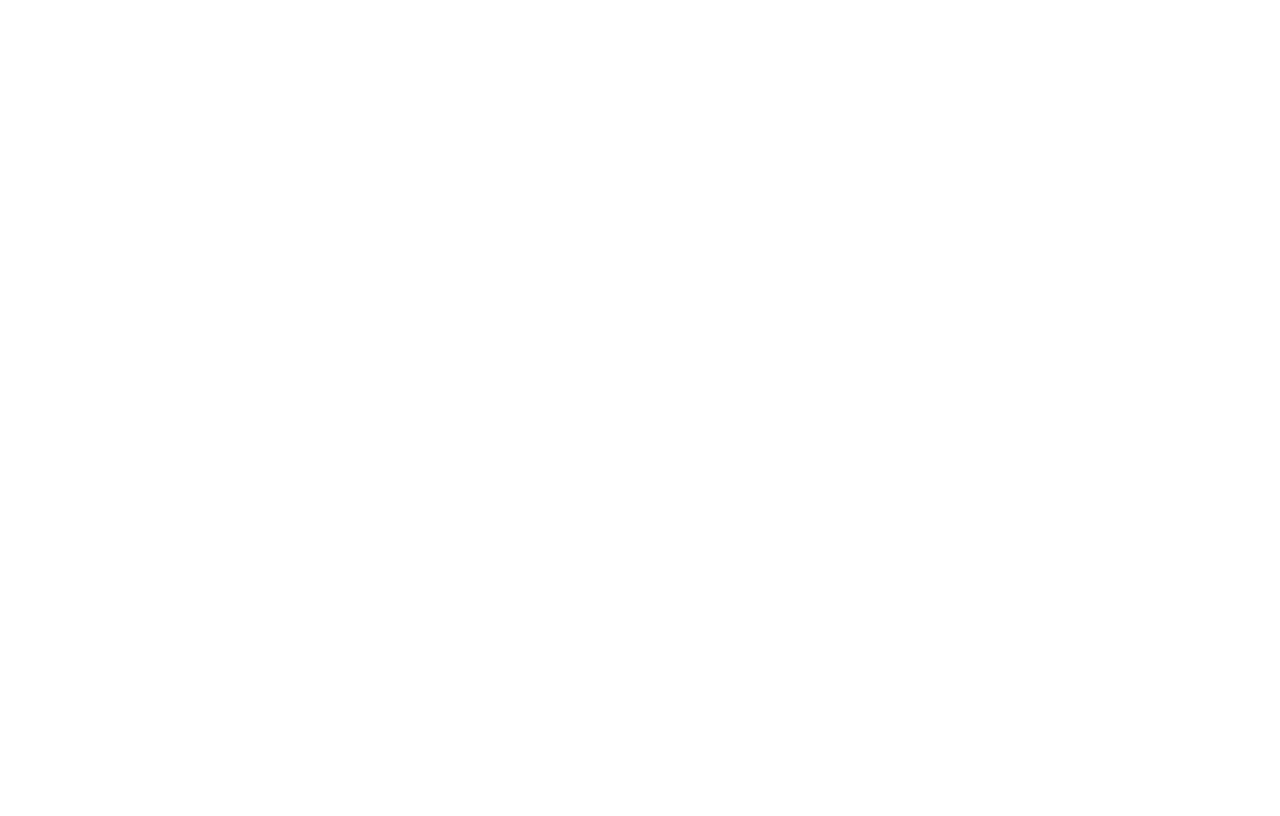
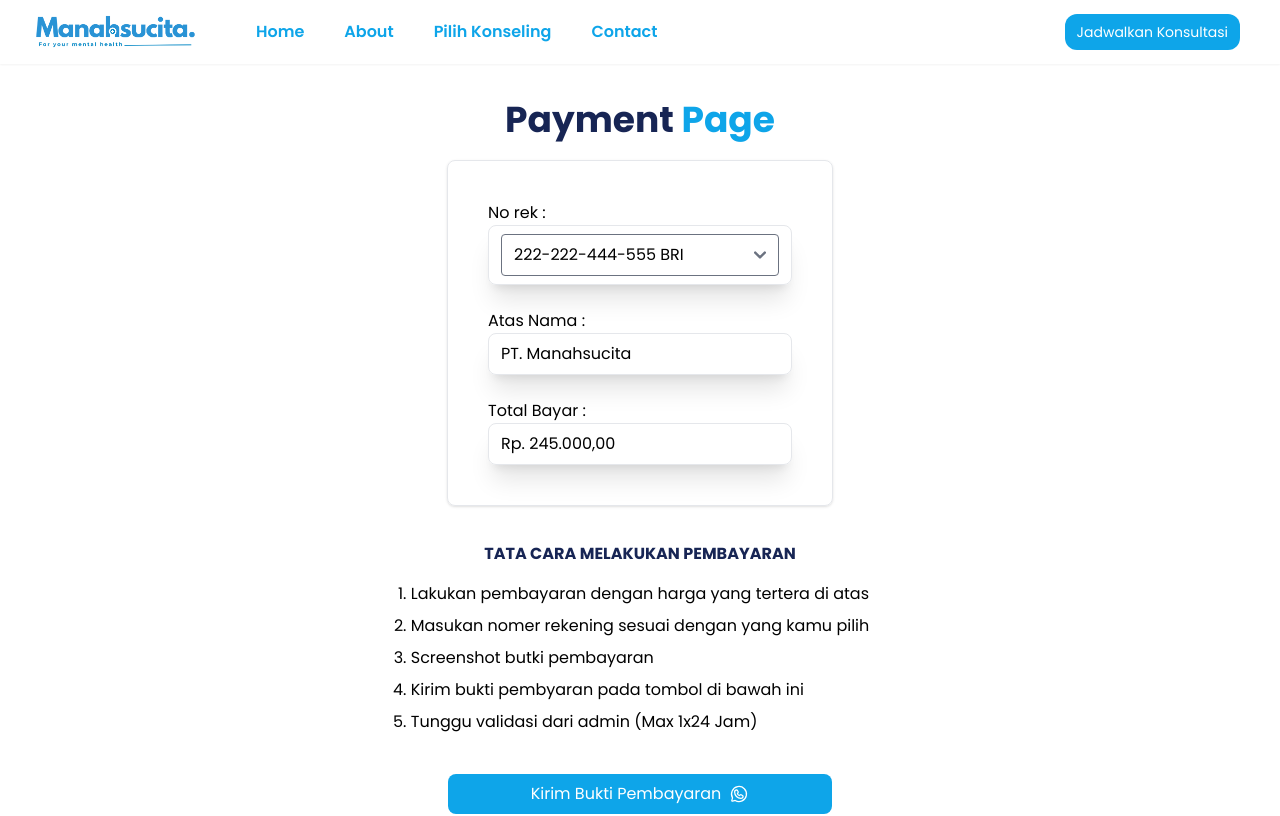
Before and after one commit to Fullstack-39-Skilvul/FE-Capstone-Project, a React (Vite) app: page /payment in a window 1280 px wide. Before the commit this address had no page. Shown: the top 816 px of the page. Built offline with nearby package versions, Linux system fonts and the light colour scheme.

Commit message:
Menambahkan page payment

```diff
--- /dev/null
+++ b/src/pages/paymentPage/Payment.jsx
@@ -0,0 +1,65 @@
+import { WhatsappLogo } from "phosphor-react";
+import React from "react";
+
+function Payment() {
+  return (
+    <div className="flex flex-col  justify-center items-center">
+      <div className="text-2xl lg:mt-[100px] md:mb-5 md:text-4xl text-center font-bold text-blue-950">
+        Payment
+        <span className="text-sky-500"> Page</span>
+      </div>
+      <div className="flex flex-col justify-center items-center">
+        <div className="shadow flex justify-center gap-10 rounded-lg border border-gray-200">
+          <div className="p-10 w-96">
+            <div>No rek :</div>
+            <div className="flex justify-between shadow-xl border rounded-lg border-gray-200 px-3 py-2">
+              <select name="" id="" className="w-full rounded">
+                <option value="" className="flex justify-between">
+                  222-222-444-555 <div> BRI</div>
+                </option>
+                <option value="" className="flex justify-between">
+                  231-492-091-283 <div> BCA</div>
+                </option>
+                <option value="" className="flex justify-between">
+                  222-222-444-555 <div> BNI</div>
+                </option>
+                <option value="" className="flex justify-between">
+                  222-222-444-555 <div> MANDIRI</div>
+                </option>
+              </select>
+            </div>
+            <br />
+            <div>Atas Nama :</div>
+            <div className="flex justify-between shadow-xl border rounded-lg border-gray-200 px-3 py-2">
+              <div>PT. Manahsucita</div>
+            </div>
+            <br />
+            <div>Total Bayar :</div>
+            <div className="flex justify-between shadow-xl border rounded-lg border-gray-200 px-3 py-2">
+              <div>Rp. 245.000,00</div>
+            </div>
+          </div>
+        </div>
+        <div className="mt-9 mb-2 text-center font-bold text-blue-950">
+          TATA CARA MELAKUKAN PEMBAYARAN
+        </div>
+        <div className="mt-2">
+          <ol className="list-decimal space-y-2">
+            <li>Lakukan pembayaran dengan harga yang tertera di atas</li>
+            <li>Masukan nomer rekening sesuai dengan yang kamu pilih</li>
+            <li>Screenshot butki pembayaran</li>
+            <li>Kirim bukti pembyaran pada tombol di bawah ini</li>
+            <li>Tunggu validasi dari admin {"(Max 1x24 Jam)"}</li>
+          </ol>
+        </div>
+
+        <button className="flex gap-2 mt-10 items-center justify-center w-96 bg-sky-500 rounded-lg py-2 text-white">
+          <div>Kirim Bukti Pembayaran</div>
+          <WhatsappLogo size={20} />
+        </button>
+      </div>
+    </div>
+  );
+}
+
+export default Payment;
--- a/src/router/RouterManagement.jsx
+++ b/src/router/RouterManagement.jsx
@@ -8,7 +8,7 @@ function RouterManagement() {
     <div>
       <Suspense>
         <Routes>
-          <Route path="/" element={<LandingPageLayout />} />
+          <Route path="/*" element={<LandingPageLayout />} />
           <Route path="/admin/*" element={<AdminPageLayout />} />
         </Routes>
       </Suspense>
--- a/src/router/layout/LandingPageLayout.jsx
+++ b/src/router/layout/LandingPageLayout.jsx
@@ -3,6 +3,7 @@ import { Route, Routes } from "react-router-dom";
 import LandingPage from "../../pages/landingPage/LandingPage";
 import Navbar from "../../components/navbar/Navbar";
 import Footer from "../../components/footer/Footer";
+import Payment from "../../pages/paymentPage/Payment";
 
 function LandingPageLayout() {
   return (
@@ -10,6 +11,7 @@ function LandingPageLayout() {
       <Navbar />
       <Routes>
         <Route path="/" element={<LandingPage />} />
+        <Route path="/payment" element={<Payment />} />
       </Routes>
       <Footer />
     </div>
```
